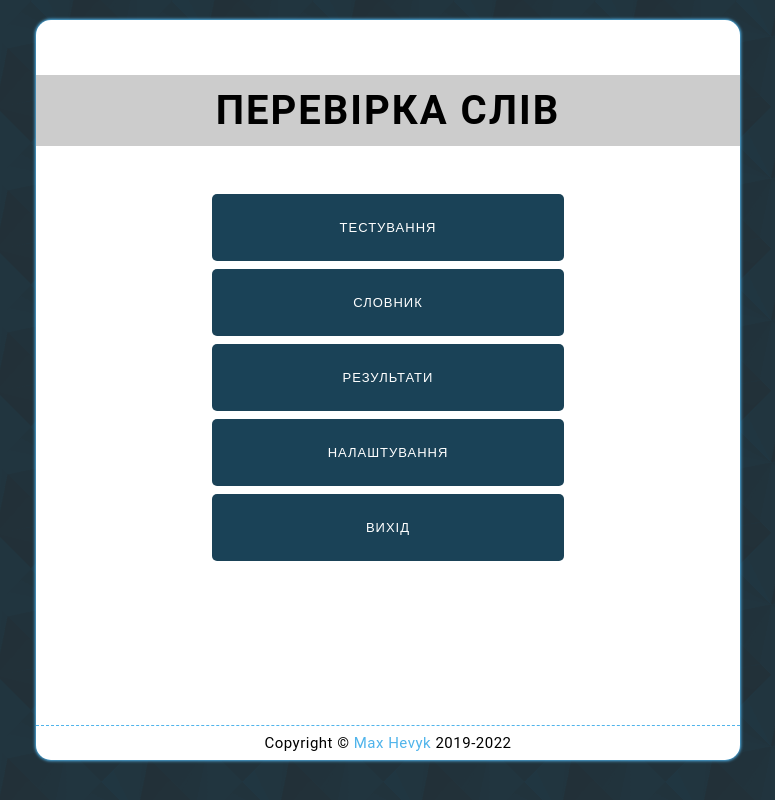
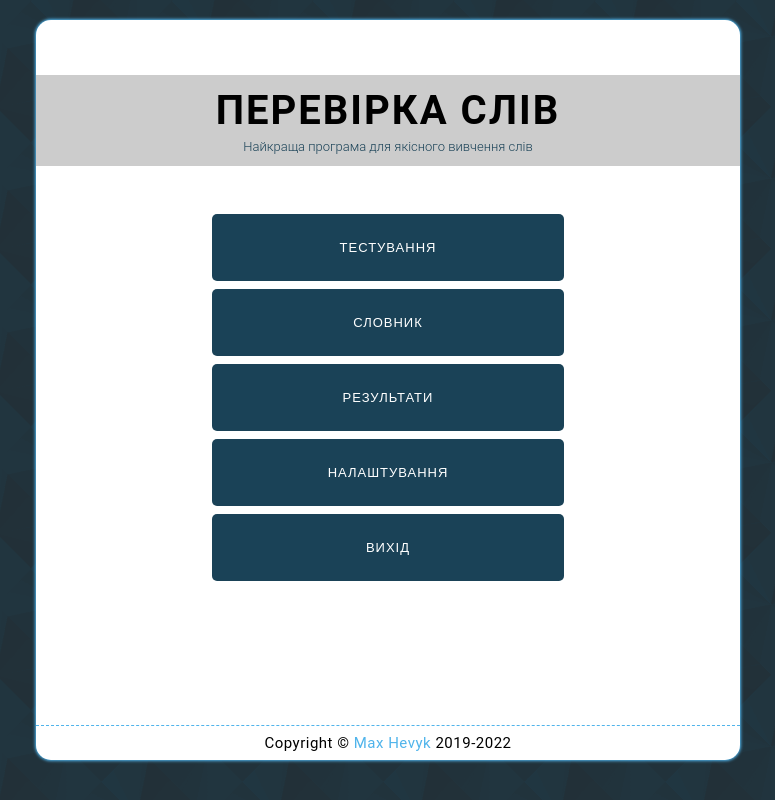
Before and after one commit to mhevyk/pure-js-quiz, a plain HTML site: page index.html in a window 1280 px wide. Shown: the whole page, without its empty margins (252-1027 px from the left). Drawn offline with Linux system fonts and the light colour scheme.

Commit message:
Added subheader to header

```diff
--- a/css/header.css
+++ b/css/header.css
@@ -2,12 +2,9 @@
     text-align: center;
 }
 
-.header .title {
+.header .title{
     background-color: var(--button-disabled-color);
-    text-transform: uppercase;
     margin-top: 55px;
-    font-size: 30px;
-    letter-spacing: 2px;
     padding: 12px 0;
     position: relative;
 }
@@ -28,8 +25,18 @@
     opacity: 0.7;
 }
 
-.header .title h1 {
+.header .title h1,
+.header .title .back {
+    text-transform: uppercase;
     font-size: 30px;
+    letter-spacing: 2px;
+}
+
+.header .title h3 {
+    margin-top: 5px;
+    font-size: 13px;
+    font-weight: 300;
+    color: var(--primary-color);
 }
 
 .header .back.open {
--- a/index.html
+++ b/index.html
@@ -21,6 +21,7 @@
                     <i class="page-open-button fa-solid fa-circle-arrow-left" data-href="main"></i>
                 </div>
                 <h1>Перевірка слів</h1>
+                <h3>Найкраща програма для якісного вивчення слів</h3>
             </div>
         </header>
         <main class="main">
```
